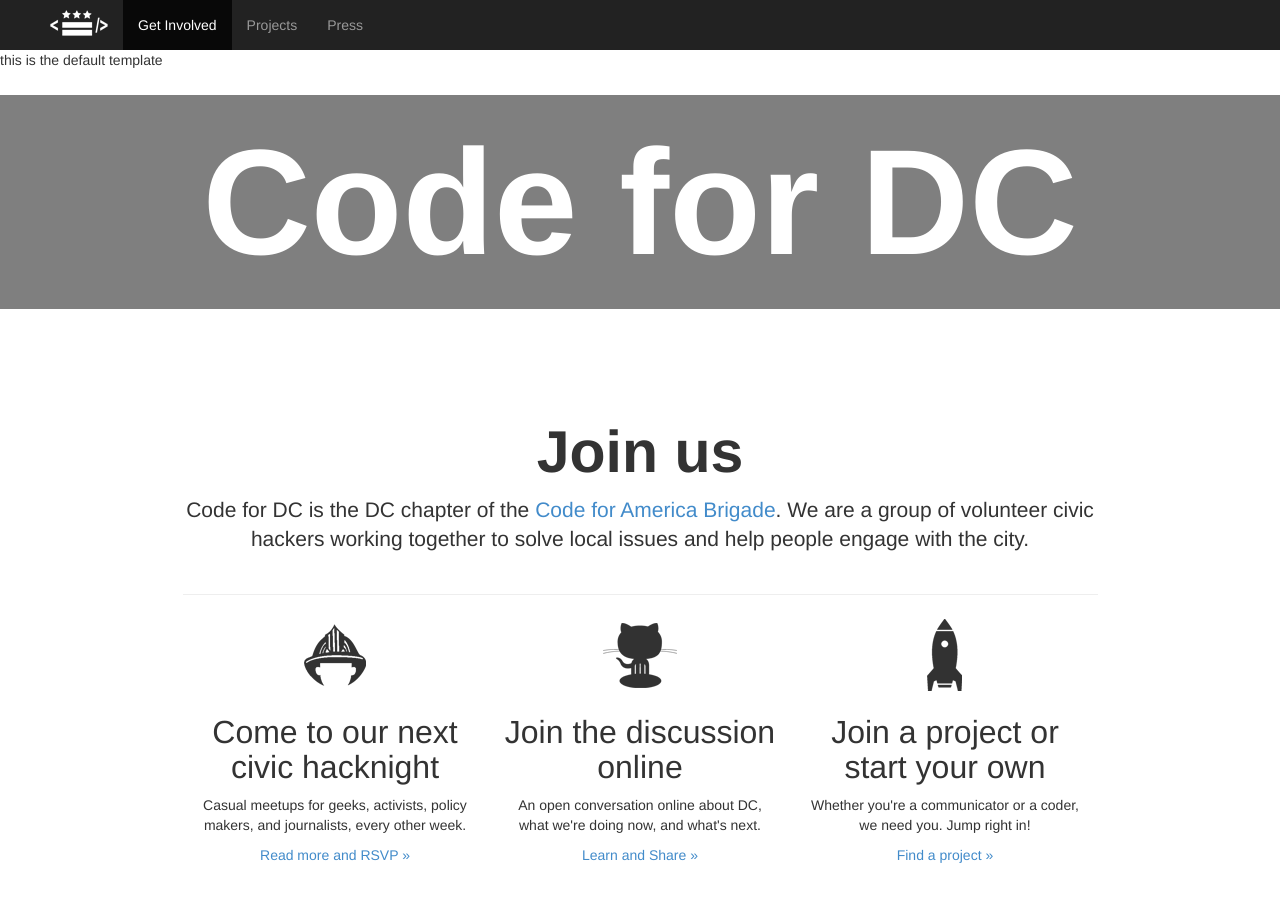
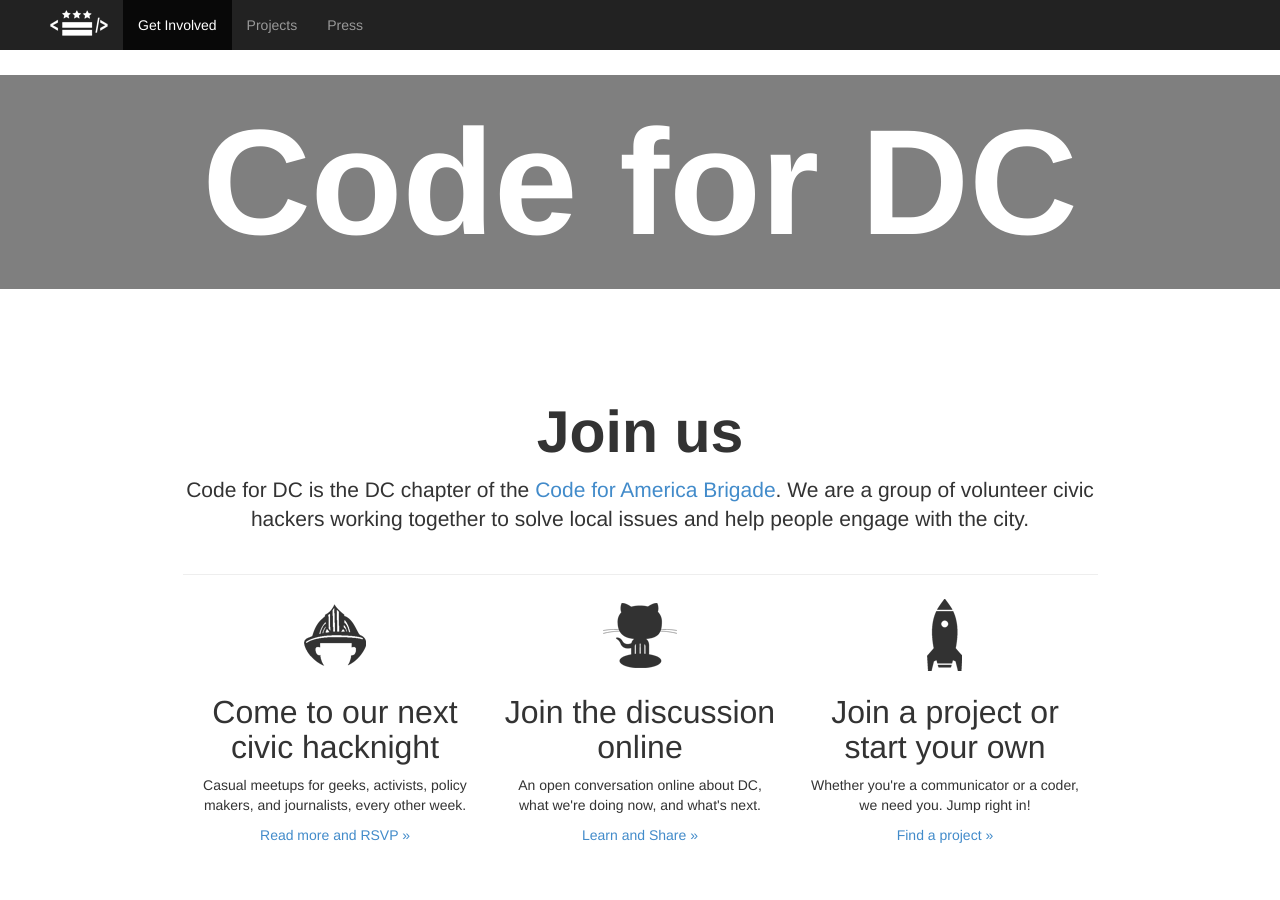
Before and after one commit to civictechdc/codefordc.github.com, a Jekyll site: the page built from index.html, in a window 1280 px wide and 900 px high. Built offline with Jekyll 4.4.1, drawn with Linux system fonts in a browser that asks for light colours; Markdown is read by kramdown in place of the engine named in the settings.

Commit message:
remove testing cruft from default template

```diff
--- a/_layouts/default.html
+++ b/_layouts/default.html
@@ -17,7 +17,6 @@
 
 
 {% include _navbar.html %}
-this is the default template
 {{ content }}
 {% include _footer.html %}
 
```
